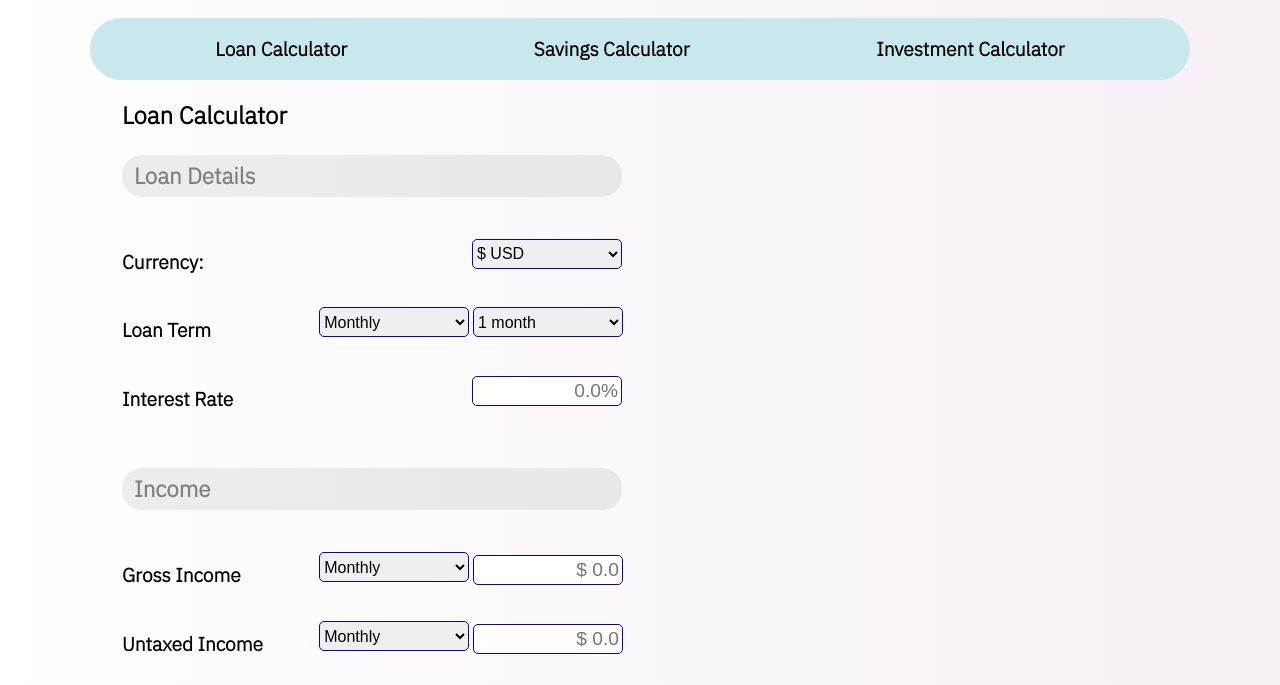
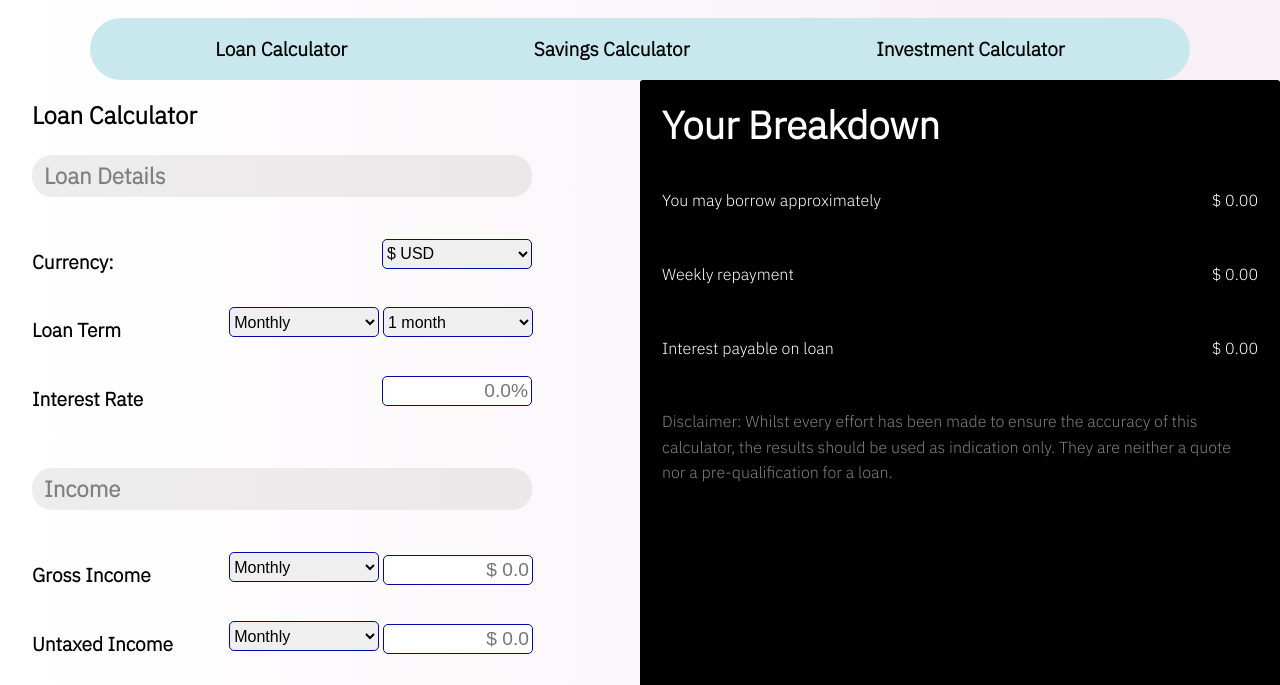
Before and after one commit to Finviserr/Finiviserr, a plain HTML site: page loancalc.html in a window 1280 px wide. Shown: the part 70-755 px from the top of the page. Drawn offline with Linux system fonts and the light colour scheme.

Commit message:
loan breakdown grid added

```diff
--- a/app.js
+++ b/app.js
@@ -41,4 +41,4 @@ function moveToNextSlide(){
 //     updateSlidePosition();
 // }
 
-setInterval(()=>{moveToNextSlide()},2000)
+setInterval(()=>{moveToNextSlide()},4000)
--- a/loancalc.html
+++ b/loancalc.html
@@ -41,6 +41,8 @@
 </header>
 
     <!-- Loan Details -->
+
+<div class="main-grid">
     <section class="loan-calc-details">
         <div class="container">
             <h1>Loan Calculator</h1>
@@ -55,7 +57,6 @@
                             <label for="currency">Currency:</label>
                             <select id="currency" name="currency">
                               <option value="dollar">$ USD</option>
-
                             </select>
                         </div>
 
@@ -69,20 +70,14 @@
                                 <option value="month">1 month</option>
                                 </select>
                             </div>
-
                         </div>
 
                         <div class="form-control">
                             <label for="interest-rate">Interest Rate</label>
                             <input type="text" placeholder="0.0%">
                         </div>
-
-
                          <br>
-
-
                     </div>
-
                     <div class="loan-details">
                     <div>
                     <h2>Income</h2>
@@ -107,7 +102,6 @@
                                 </select>
                                 <input type="text" placeholder="$ 0.0">
                                 </div>
-
                             </div>
 
 
@@ -134,21 +128,44 @@
                                 </div>
 
                             </div>
-
-
-
-    </form>
-
                             <br>
                         <input type="submit" value="Calculate" class="btn-submit">
+                    </form>
+                    </div>
+                </div>
+                </div>
+            </div>
+        </section>
 
+        <section class="breakdown-grid">
+            <div class="breakdown">
+                <div class="break-title">
+                <h2>Your Breakdown</h2>
+                </div>
+                <div class="break-details">
+                <div class="detail">
+                <p class="text">You may borrow approximately</p>
+                <p class="borrow-amount" id="borrow-amount">$ 0.00</p>
+                </div>
+                <div class="detail">
+                <p class="text">Weekly repayment</p>
+                <p class="repay-amount" id="repay-amount">$ 0.00</p>
+                </div>
+                <div class="detail">
+                <p class="text">Interest payable on loan</p>
+                <p class="interest-amount" id="interest-amount">$ 0.00</p>
+                </div>
+                <div class="detail disclaimer">
+                <p>Disclaimer: Whilst every effort has been made to ensure the accuracy of this calculator, the results should be used as indication only. They are neither a quote nor a pre-qualification for a loan.</p>
+                </div>
+            </div>
+        </section>
 </div>
 
 
 
-</div>
 
-    </section>
+
 
 
 </body>
--- a/style.css
+++ b/style.css
@@ -184,7 +184,7 @@ font-weight: bolder;
 
   .slider-dots .active-dot {
     color: #141414;
-    animation: fadeVisibility 0.5s;
+    animation: fadeVisibility 2s;
   }
 
   .slider-dots li.hidden{
@@ -193,7 +193,7 @@ font-weight: bolder;
 
   @keyframes fadeVisibility {
     0% {
-      opacity: 0;
+      opacity: 0.6;
     }
     100% {
       opacity: 1;
@@ -267,6 +267,11 @@ header h2{
     font-size: 1.2rem;
 }
 
+.main-grid{
+    display: grid;
+    grid-template-columns: repeat(2,1fr);
+}
+
 .loan-details{
     display: flex;
     flex-direction: column;
@@ -321,6 +326,32 @@ border: 1px solid rgb(4, 7, 168);
     background-color: blue;
     padding: 21px 20px;
     line-height: 0.2;
+}
 
+/* Loan Calculator -- Breakdown Grid */
+.breakdown-grid{
+    background-color: black;
+    color: white;
+    display: flex;
+    justify-content: center;
+    align-items: center;
+    min-height: 100vh;
+    border-radius: 3px;
+    padding: 12px 22px;
+}
 
+.break-title{
+    margin-top:-27rem;
+    margin-bottom: 2rem;
+    font-size: 1.6rem;
 }
+
+.detail{
+    display: flex;
+    justify-content: space-between;
+    margin-bottom: 3rem;
+}
+
+.disclaimer{
+    color: gray;
+}
```
Lines whose indentation alone changed are shown as unchanged.
